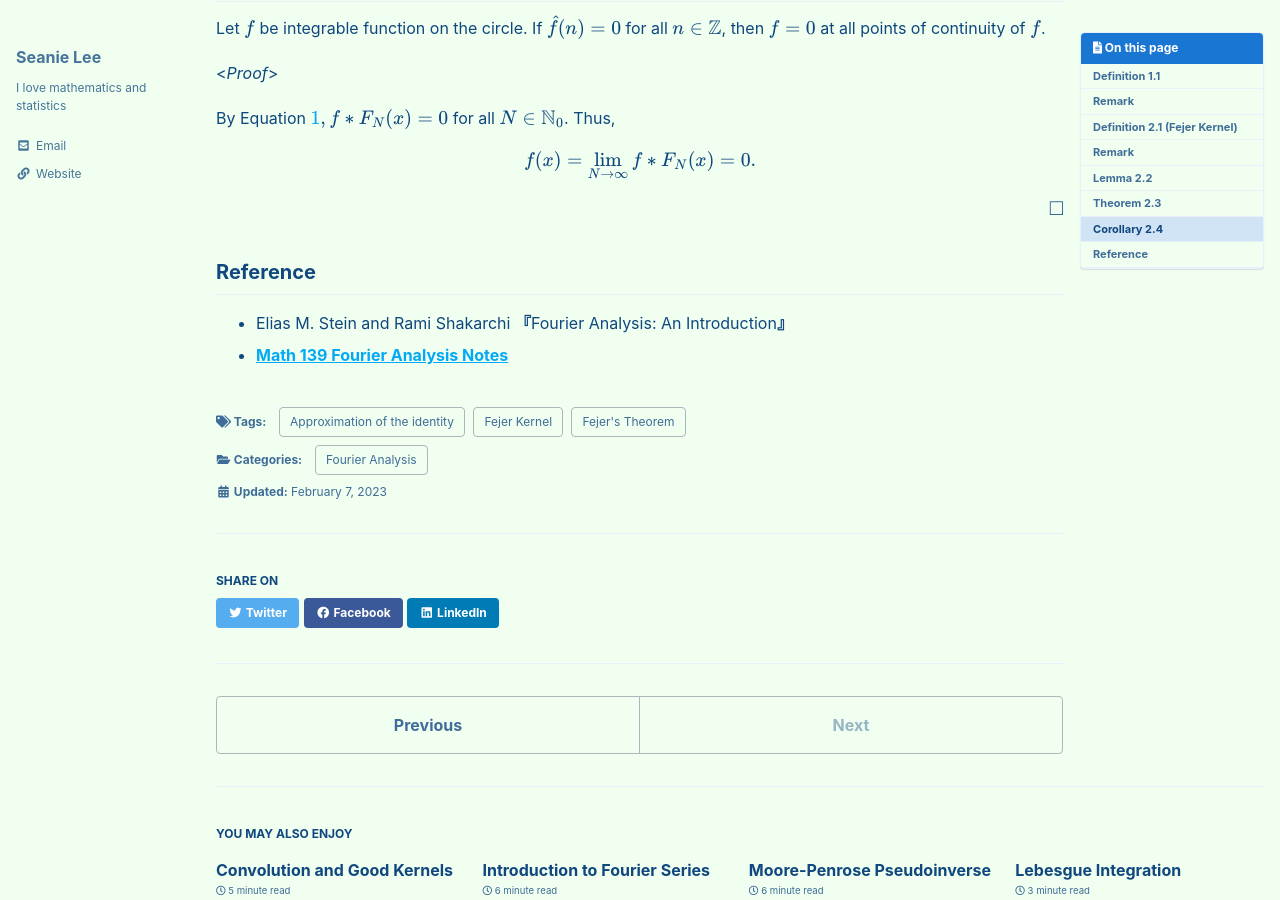
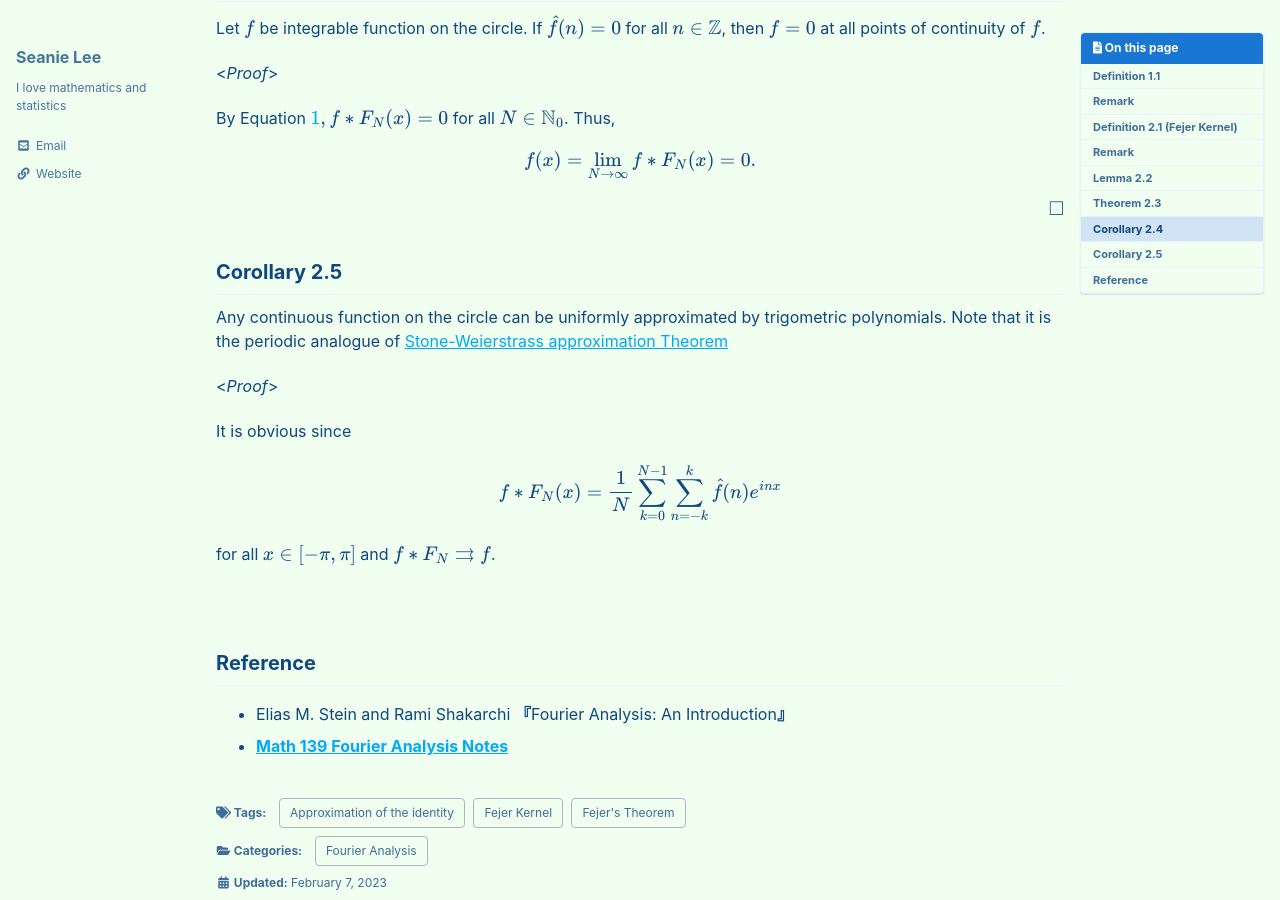
Before and after one commit to seanie12/blog, a Jekyll site: the page built from _posts/2023-02-07-cesaro-abel-summability.md, in a window 1280 px wide and 900 px high, scrolled down 3768 px. Built offline with Jekyll 4.4.1, drawn with Linux system fonts in a browser that asks for light colours; cached includes are drawn as plain includes; formulas are drawn with MathJax 3; some of the changed text lies outside the part shown.

Commit message:
Update 2023-02-07-cesaro-abel-summability.md

```diff
--- a/_posts/2023-02-07-cesaro-abel-summability.md
+++ b/_posts/2023-02-07-cesaro-abel-summability.md
@@ -192,6 +192,20 @@ $$
 
 $$\tag*{$\square$}$$
 
+## Corollary 2.5
+Any continuous function on the circle can be uniformly approximated by trigometric polynomials. Note that it is the periodic analogue of [Stone-Weierstrass approximation Theorem](https://seanie12.github.io/blog/analysis/real-analysis-final/#theorem-stone-weierstrass)
+
+<*Proof*>
+
+It is obvious since
+
+$$
+f*F_N(x) = \frac{1}{N}\sum_{k=0}^{N-1} \sum_{n=-k}^k \hat{f}(n) e^{inx}
+$$
+
+for all $x\in [-\pi, \pi]$ and $f*F_N\rightrightarrows f$.
+
+$$\tag*{$\square$}$$
 ## Reference
 - Elias M. Stein and  Rami Shakarchi **『**Fourier Analysis: An Introduction**』**
 - **[Math 139 Fourier Analysis Notes](https://drive.google.com/file/d/1f1pp1QkF0BqqLELBrKyk69X0ofd3SjdR/view?usp=sharing)**
```
